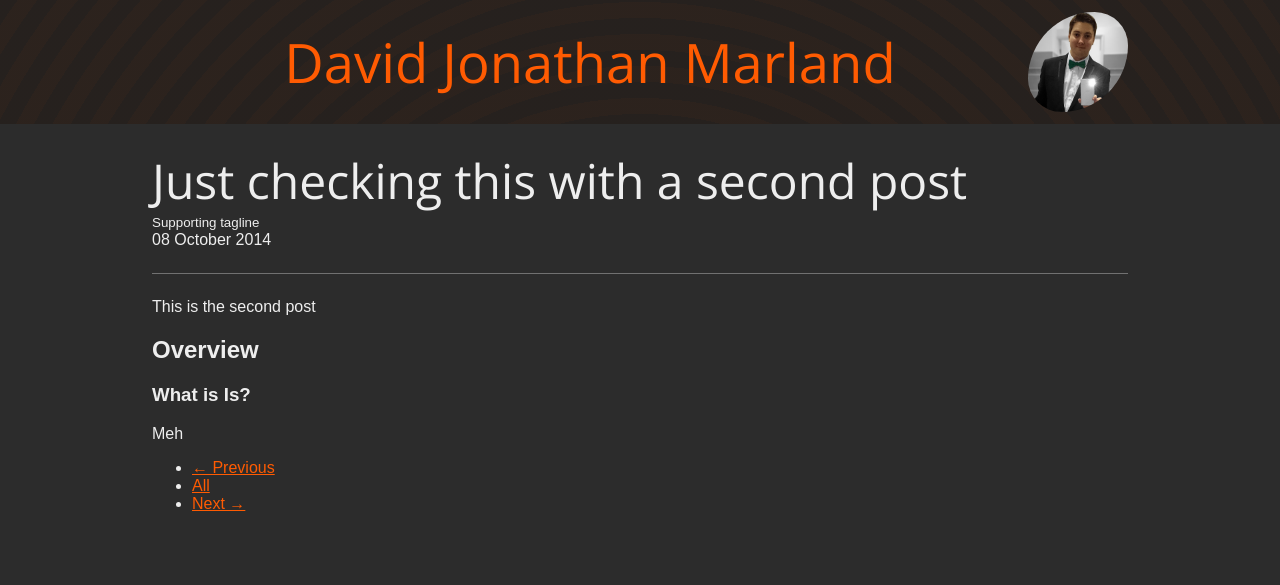
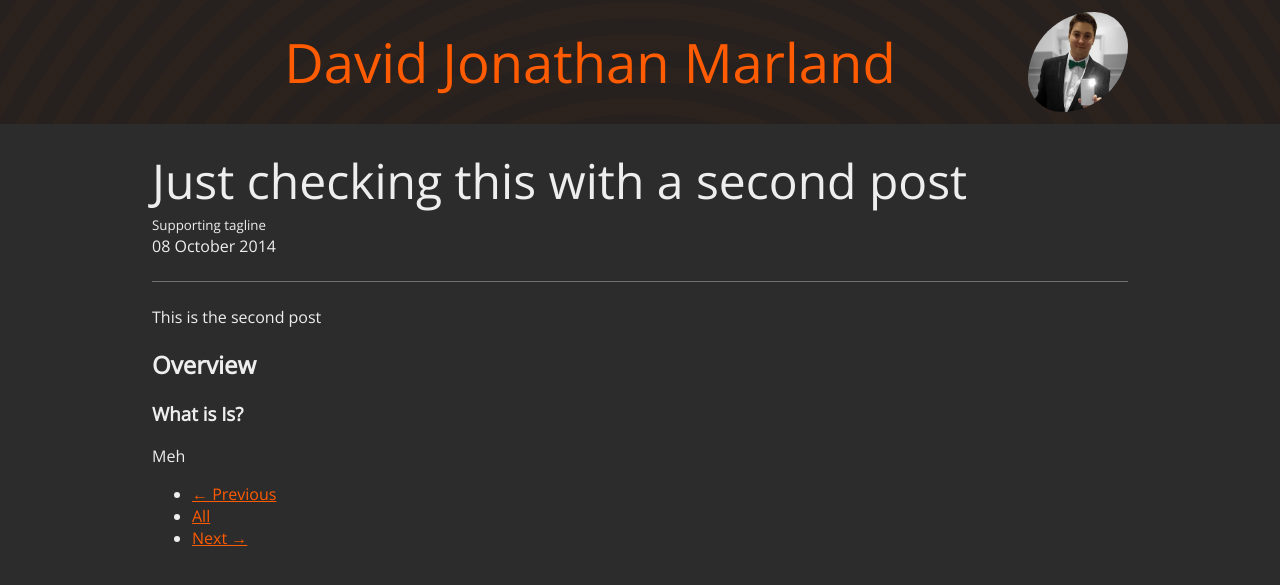
Before and after one commit to djmarland/djmarland.github.io, a Jekyll site: the page built from _posts/2014-10-08-a-second-post-to-check.md, in a window 1280 px wide. Shown: the top 585 px of the page. Built offline with Jekyll 4.4.1, drawn with Linux system fonts in a browser that asks for light colours.

Commit message:
Lighter font

```diff
--- a/_includes/header.html
+++ b/_includes/header.html
@@ -7,17 +7,17 @@
         <meta name="description" content="Semantic, progressive, responsive and responsible Web developer with skills in HTML, CSS, JavaScript &amp; PHP">
         <meta name="viewport" content="width=device-width, initial-scale=1">
         <meta name="msapplication-square150x150logo" content="/apple-touch-icon-precomposed.png" />
-        <link href='http://fonts.googleapis.com/css?family=Open+Sans' rel='stylesheet' type='text/css'>
+        <link href='http://fonts.googleapis.com/css?family=Open+Sans:400,300' rel='stylesheet' type='text/css'>
         <link rel="icon" sizes="196x196" href="/apple-touch-icon-precomposed.png" />
         <style>
             html {
                 background: #2C2C2C;
                 color: #eee;
-                font-family: sans-serif;
             }
             body {
                 padding: 0;
                 margin: 0;
+                font-family: 'Open Sans', sans-serif;
             }
             .header-wrap {
                 background: #2C2C2C;
@@ -33,7 +33,7 @@
                 color: #ddd;
                 background-attachment: fixed;
                 padding: 12px 0;
-                font-family: sans-serif;
+                font-weight: lighter;
             }
 
             .header {
@@ -83,7 +83,6 @@
                 font-size: 48px;
                 font-size: 3rem;
                 font-weight: lighter;
-                font-family: 'Open Sans', sans-serif;
             }
             a:link,
             a:visited {
```
